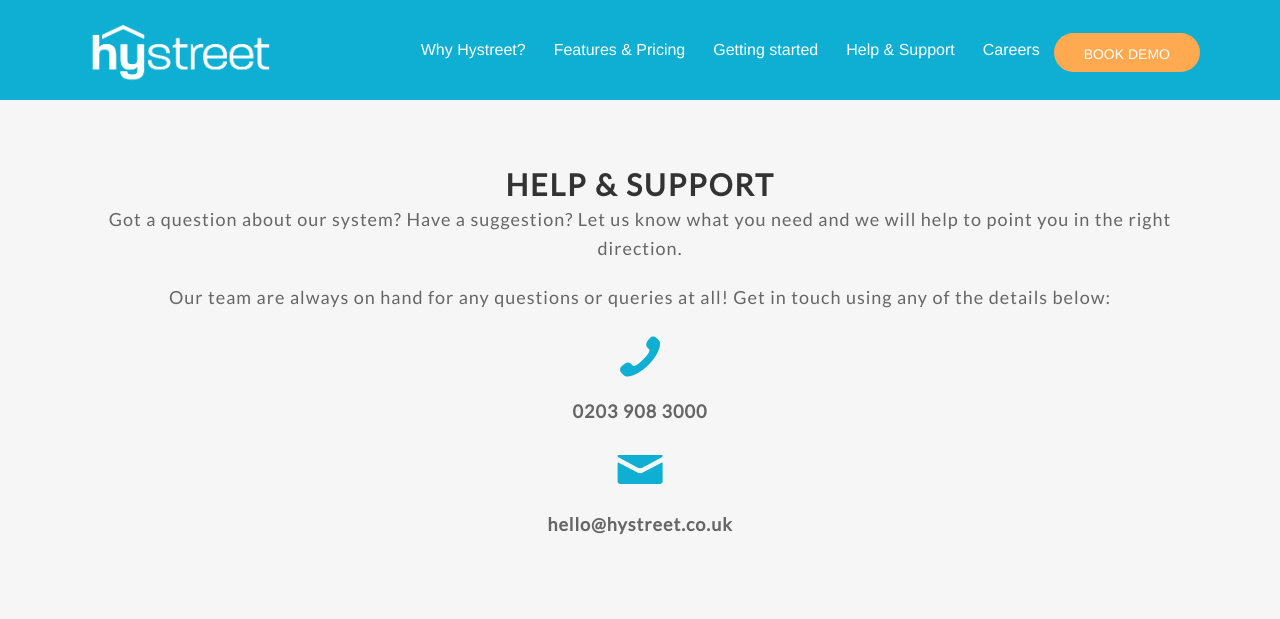
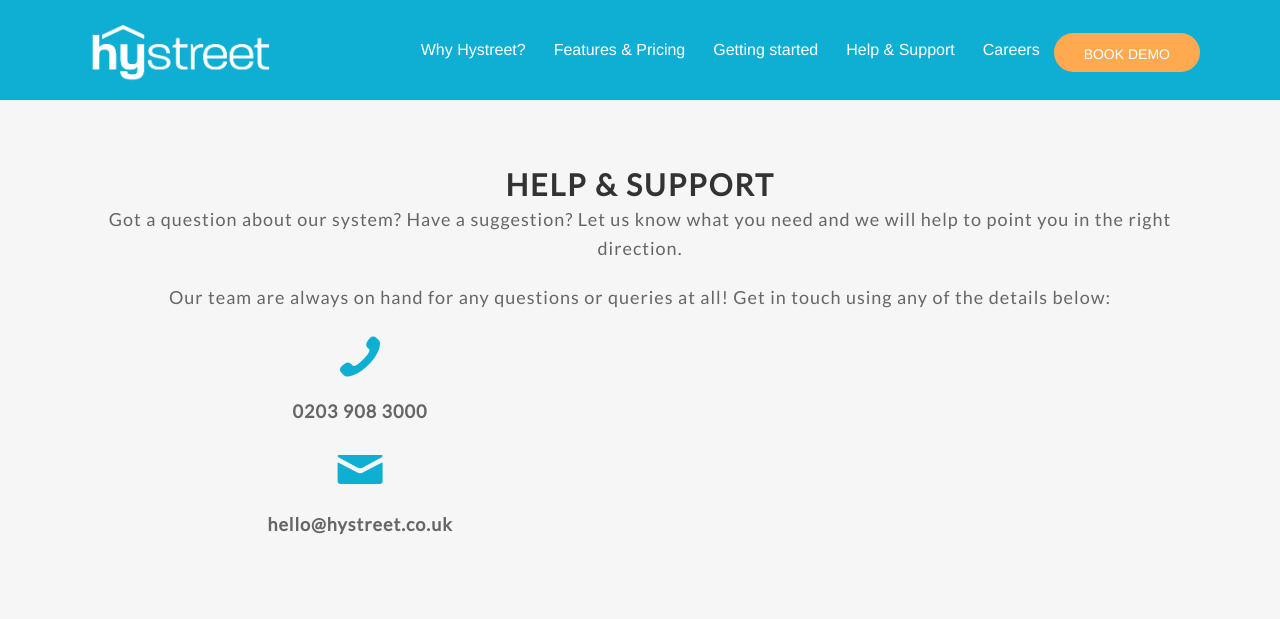
Before and after one commit to hystreet/hystreet.github.io, a Jekyll site: the page built from support/index.html, in a window 1280 px wide. Shown: the top 619 px of the page. Built offline with Jekyll 4.4.1, drawn with Linux system fonts in a browser that asks for light colours; some web fonts are replaced; a script that is not in the unit is left out; grey boxes are pictures that could not be loaded.

Commit message:
Update index.html

```diff
--- a/support/index.html
+++ b/support/index.html
@@ -15,14 +15,18 @@
       <p>
       Our team are always on hand for any questions or queries at all! Get in touch using any of the details below:
       </p>
+      <div class="large-6">
       <i class='icon-phone'></i>
       <p><b>
         0203 908 3000
         </b></p>
+      </div>
+      <div class="large-6">
       <i class='icon-mail'></i>
             <p><b>
         hello@hystreet.co.uk
         </b></p>
+      </div>
   </div>
 </div>
 </div>
```
